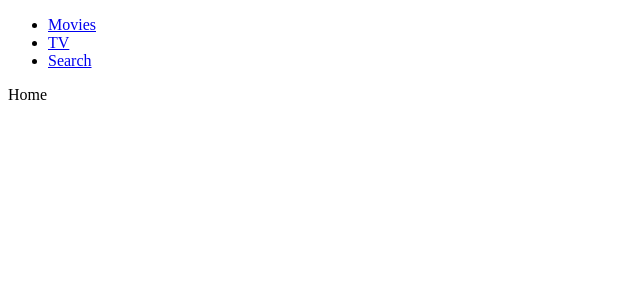
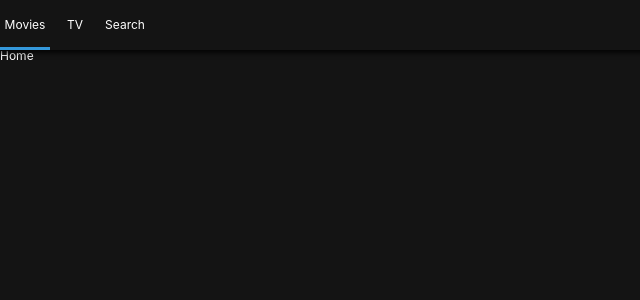
Before and after one commit to qkrdkwl9090/movie_list_react_type, a React (Create React App) app: page / in a window 1280 px wide. Shown: the top 300 px of the page, without its empty margins (0-640 px from the left). Built offline with nearby package versions, Linux system fonts and the light colour scheme.

Commit message:
add header styled Component

```diff
--- a/package.json
+++ b/package.json
@@ -11,6 +11,8 @@
     "react-dom": "^17.0.2",
     "react-router-dom": "^5.2.0",
     "react-scripts": "4.0.3",
+    "styled-components": "^5.3.0",
+    "styled-reset": "^4.3.4",
     "web-vitals": "^1.0.1"
   },
   "scripts": {
--- a/src/Components/App.js
+++ b/src/Components/App.js
@@ -1,13 +1,13 @@
 import React, { Component } from "react";
 import Router from "Components/Router";
-import Header from "Components/Header";
+import GlobalStyles from "Components/GlobalStyles";
 
 class App extends Component {
   render() {
     return (
       <>
-        <Header/>
         <Router/>
+        <GlobalStyles/>
       </>
     )
   }
--- /dev/null
+++ b/src/Components/GlobalStyles.js
@@ -0,0 +1,21 @@
+import { createGlobalStyle } from "styled-components";
+import reset from "styled-reset";
+
+const globalStyles = createGlobalStyle`
+    ${reset};
+    a{
+        text-decoration:none;
+        color:inherit;
+    }
+    *{
+        box-sizing:border-box;
+    }
+    body{
+        font-family:--apple-system, BlinkMacSystemFont, 'Segoe UI', Roboto, Oxygen, Ubuntu, Cantarell, 'Open Sans', 'Helvetica Neue', sans-serif;
+        font-size:12px;
+        background-color:rgba(20, 20, 20, 1);
+        color:white;
+        padding-top: 50px;
+    }
+`;
+export default globalStyles;
--- a/src/Components/Header.js
+++ b/src/Components/Header.js
@@ -1,17 +1,50 @@
 import React from 'react';
+import styled from 'styled-components';
+import { Link, withRouter } from "react-router-dom";
+const Header = styled.header`
+    color:white;
+    position: fixed;
+    top:0;
+    left:0;
+    width:100%;
+    height:50px;
+    display:flex;
+    align-items: center;
+    background-color:rgba(20,20,20, 0.8);
+    box-shadow: 0px 1px 5px 2px rgba(0,0,0, 0.8);
+`;
 
-export default () => (
-    <header>
-        <ul>
-            <li>
-                <a href="/">Movies</a>
-            </li>
-            <li>
-                <a href="/tv">TV</a>
-            </li>
-            <li>
-                <a href="/search">Search</a>
-            </li>
-        </ul>
-    </header>
-)
+const List = styled.ul`
+    display:flex;
+`;
+
+const Item = styled.li`
+    width: 50px;
+    height: 50px;
+    text-align:center;
+    border-bottom: 3px solid ${props => props.current ? "#3498db" : "transparent"};
+    transition: border-bottom .5s ease-in-out;
+`;
+const SLink = styled(Link)`
+    height: 50px;
+    display: flex;
+    align-items: center;
+    justify-content: center;
+
+`;
+
+export default withRouter(({location: {pathname}}) => (
+    <Header>
+        <List>
+            <Item current={pathname === "/"}>
+                <SLink to="/">Movies</SLink>
+            </Item>
+            <Item current={pathname === "/tv"}>
+                <SLink to="/tv">TV</SLink>
+            </Item>
+            <Item current={pathname === "/search"}>
+                <SLink to="/search">Search</SLink>
+            </Item>
+        </List>
+    </Header>
+))
--- a/src/Components/Router.js
+++ b/src/Components/Router.js
@@ -2,9 +2,11 @@
 import {BrowserRouter as Router, Route, Redirect, Switch} from "react-router-dom";
 import Home from "Routes/Home";
 import Search from "Routes/Search";
+import Header from "Components/Header";
 import TV from "Routes/TV";
 export default () => (
     <Router>
+        <Header/>
         <Switch>
             <Route path="/" exact component={Home}/>
             <Route path="/tv" component={TV}/>
```
Also changed, not shown: 1 other file (tests, documents, lock files or other folders).
